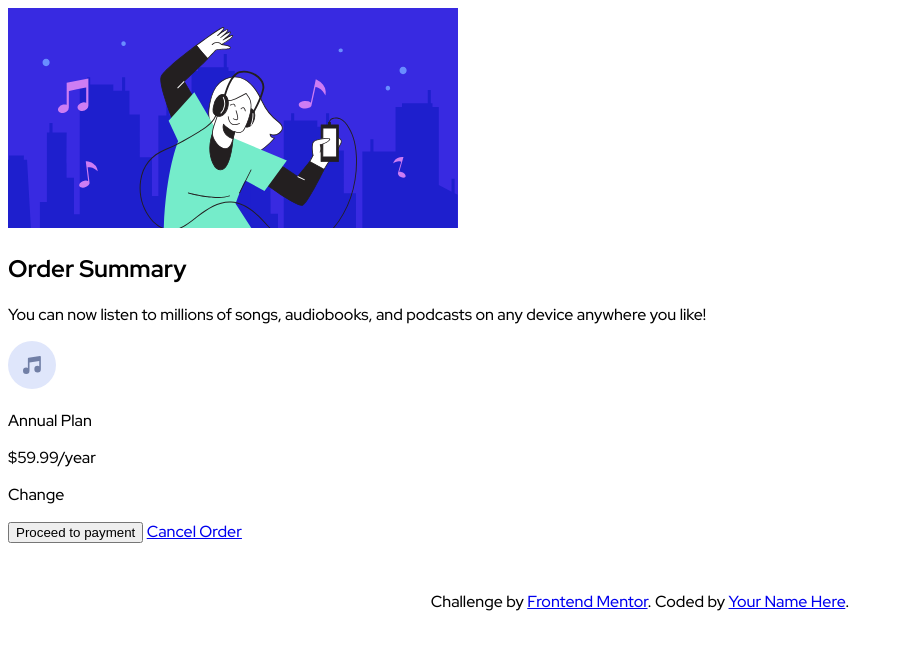
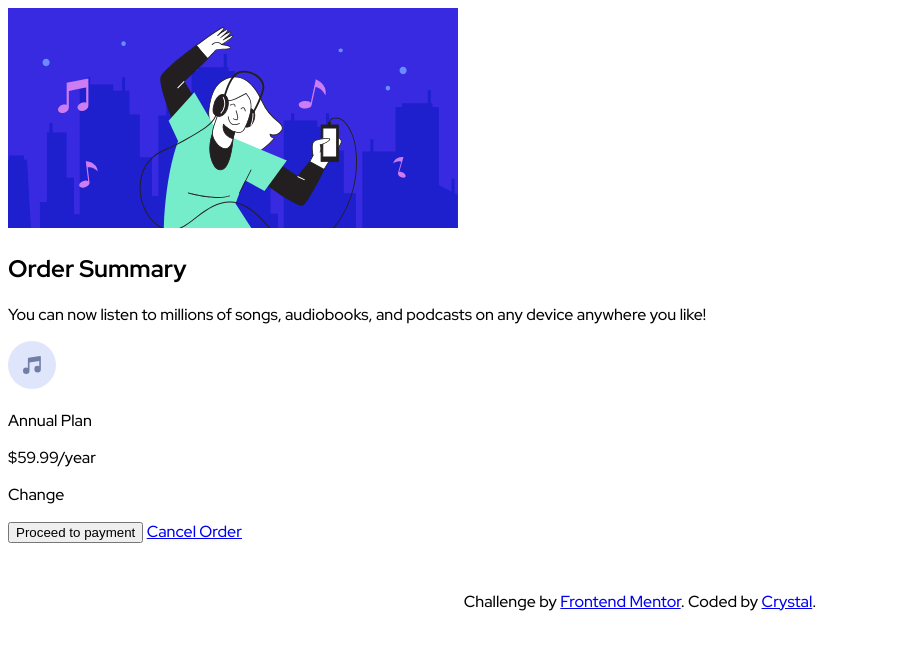
Before and after one commit to crwainstock/fe-mentor-order-summary, a plain HTML site: page index.html in a window 1280 px wide. Shown: the whole page, without its empty margins (0-904 px from the left). Drawn offline with Linux system fonts and the light colour scheme.

Commit message:
update footer with my name

```diff
--- a/index.html
+++ b/index.html
@@ -46,7 +46,7 @@
       Challenge by
       <a href="https://www.frontendmentor.io?ref=challenge" target="_blank"
         >Frontend Mentor</a
-      >. Coded by <a href="https://github.com/crwainstock">Your Name Here</a>.
+      >. Coded by <a href="https://github.com/crwainstock">Crystal</a>.
     </footer>
   </body>
 </html>
```
